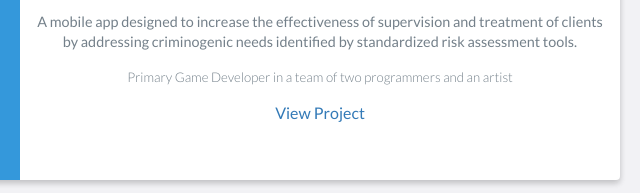
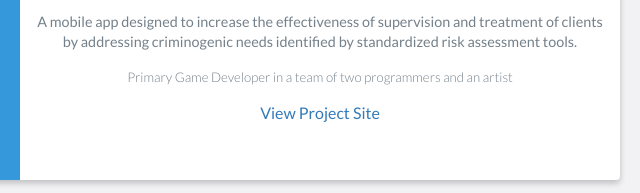
Before and after one commit to caleb-brown/caleb-brown.dev, a website: page index.html in a window 1280 px wide. Shown: the part 2335-2528 px from the top of the page, 470-1110 px from the left. Drawn offline with nearby package versions, Linux system fonts and the light colour scheme.

Commit message:
[UPDATE] Casano link text changed from "View Project" to "View Project Site"

```diff
--- a/index.html
+++ b/index.html
@@ -145,7 +145,7 @@
                             A mobile app designed to increase the effectiveness of supervision and treatment of clients by addressing criminogenic needs identified by standardized risk assessment tools.
                         </p>
                         <h5>Primary Game Developer in a team of two programmers and an artist</h5>
-                        <a href="http://www.casano.io/" target="_blank">View Project</a>
+                        <a href="http://www.casano.io/" target="_blank">View Project Site</a>
                     </div>
                     <!-- End .project-info -->
                 </div>
```
